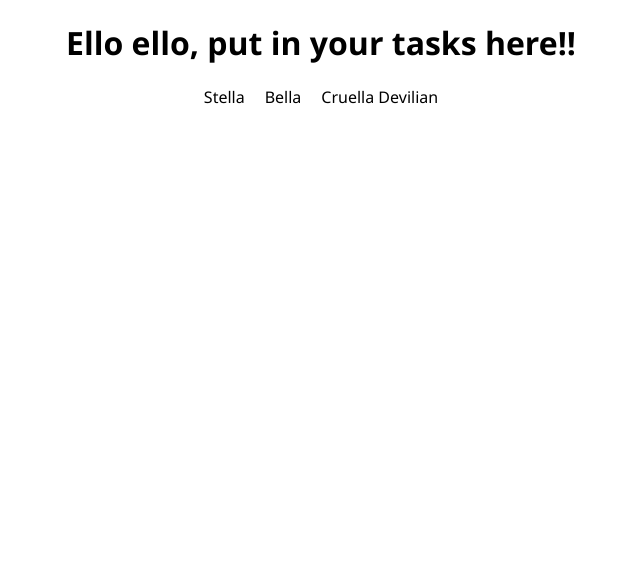
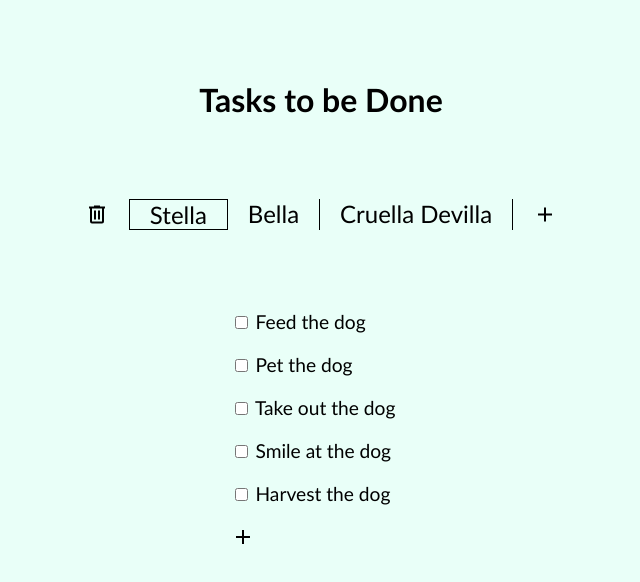
Before and after one commit to ju-nmd2021/lab-3-todo-list-app-Kimpes, a plain HTML site: page index.html in a window 1280 px wide. Shown: the whole page, without its empty margins (327-967 px from the left). Drawn offline with Linux system fonts and the light colour scheme.

Commit message:
Added all visual elements
There's no logic behind any interactions yet, but the look of everything is now established

```diff
--- a/index.html
+++ b/index.html
@@ -10,12 +10,39 @@
   </head>
   <body>
     <header>
-      <h1>Ello ello, put in your tasks here!!</h1>
+      <h1>Tasks to be Done</h1>
       <div id="user-selector-grid">
-        <div class="user">Stella</div>
+        <img class="clickable" src="Assets/trash-can-outline.svg" id="delete-user"></img>
+        <div class="user" id="selected">Stella</div>
         <div class="user">Bella</div>
-        <div class="user">Cruella Devilian</div>
+        <div class="user">Cruella Devilla</div>
+        <img class="clickable" src="Assets/plus.svg" id="add-user"></img>
       </div>
     </header>
+    <main>
+        <div id="task-list-grid">
+            <div class="task">
+                <input type="checkbox">
+                <span>Feed the dog</span>
+            </div>
+            <div class="task">
+                <input type="checkbox">
+                <span>Pet the dog</span>
+            </div>
+            <div class="task">
+                <input type="checkbox">
+                <span>Take out the dog</span>
+            </div>
+            <div class="task">
+                <input type="checkbox">
+                <span>Smile at the dog</span>
+            </div>
+            <div class="task">
+                <input type="checkbox">
+                <span>Harvest the dog</span>
+            </div>
+            <img class="clickable" src="Assets/plus.svg" id="add-task"></img>
+        </div>
+    </main>
   </body>
 </html>
--- a/style.css
+++ b/style.css
@@ -1,24 +1,76 @@
 * {
-  font-family: "Segoe UI", Tahoma, Geneva, Verdana, sans-serif;
+  font-family: "Trebuchet MS", "Lucida Sans Unicode", "Lucida Grande",
+    "Lucida Sans", Arial, sans-serif;
+  background-color: rgb(233, 255, 248);
+}
+:root {
+  --user-padding: 20px;
+}
+.clickable:hover {
+  opacity: 50%;
+  cursor: pointer;
 }
 
+/* Text Controls */
 h1 {
   text-align: center;
+  margin-top: 10vh;
+  margin-bottom: 10vh;
 }
 
+/* Header Controls */
 header {
   width: 100vw;
   justify-content: center;
 }
 
+/* User selection */
 #user-selector-grid {
   justify-content: center;
   display: flex;
   flex-direction: row;
 }
+.user {
+  font-size: 1.5em;
+  padding-left: var(--user-padding);
+  padding-right: var(--user-padding);
+  border-left: 1px solid black;
+}
+.user:hover {
+  color: rgb(153, 153, 153);
+  cursor: pointer;
+}
+#selected {
+  border-top: 1px solid black;
+  border-bottom: 1px solid black;
+}
+#add-user {
+  padding-left: var(--user-padding);
+  border-left: 1px solid black;
+}
+#delete-user {
+  padding-right: var(--user-padding);
+}
 
-.user {
-  padding-left: 10px;
-  padding-right: 10px;
-  border: 1px;
+/* Task list */
+main {
+  display: flex;
+  margin-top: 10vh;
+  justify-content: center;
 }
+#task-list-grid {
+  justify-self: center;
+  width: auto;
+  display: grid;
+  grid-template-columns: 1fr;
+  row-gap: 20px;
+}
+.task {
+  width: max-content;
+  font-size: 1.2em;
+}
+.task > span:hover {
+  cursor: pointer;
+  opacity: 50%;
+  text-decoration: line-through;
+}
```
Also changed, not shown: Assets/plus.svg (added), Assets/trash-can-outline.svg (added).
